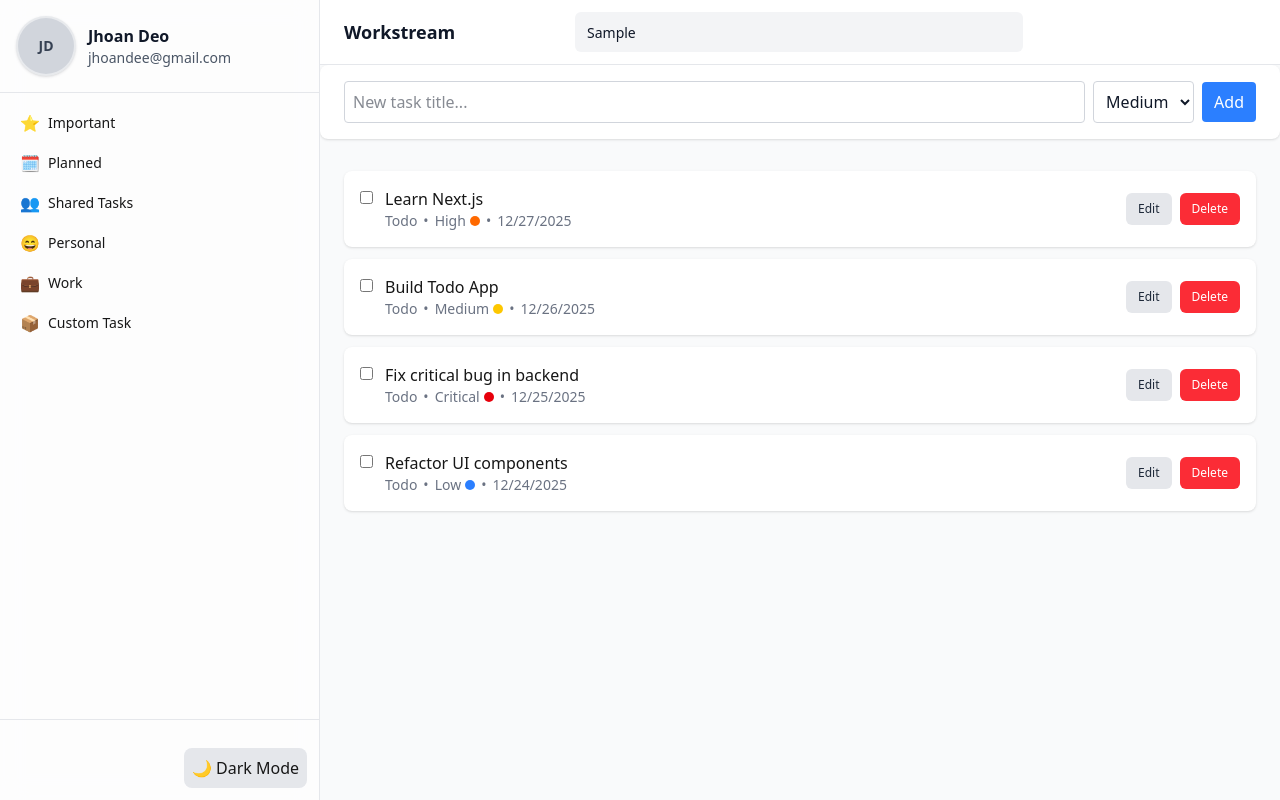
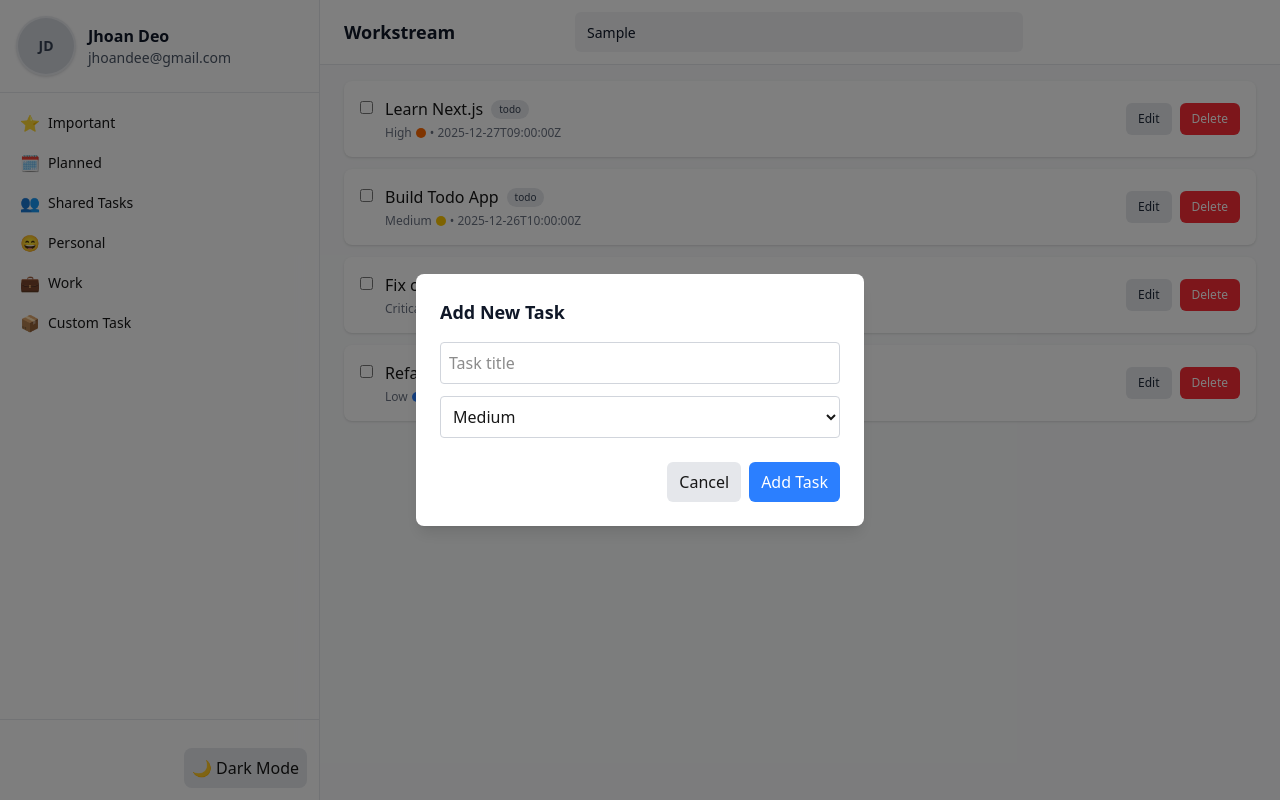
Before and after one commit to K3vwe/todo-ui, a Next.js app: page / in a window 1280 px wide. Both pictures are taken after typing "Sample" into the empty fields and a click on the button "+ New Task". Built offline with nearby package versions, Linux system fonts and the light colour scheme.

Commit message:
Add New Task Modal

```diff
--- a/components/main/MainWorkspace.tsx
+++ b/components/main/MainWorkspace.tsx
@@ -5,6 +5,7 @@ import WorkspaceHeader from "./WorkspaceHeader";
 import TaskList from "./TaskList";
 import NewTaskForm from "./NewTaskForm";
 import EditTaskModal from "./EditTaskModal";
+import NewTaskModal from "./NewTaskModal";
 import { Task, mockTasks } from "@/data/mockTasks";
 
 export default function MainWorkspace() {
@@ -12,6 +13,7 @@ export default function MainWorkspace() {
   const [isLoading, setIsLoading] = useState(true);
   const [tasks, setTasks] = useState<Task[]>([]);
   const [editingTask, setEditingTask] = useState<Task | null>(null);
+  const [showNewTaskModal, setShowNewTaskModal] = useState(false);
 
   useEffect(() => {
     const timer = setTimeout(() => {
@@ -58,12 +60,21 @@ export default function MainWorkspace() {
 
   return (
     <main className="col-span-12 md:col-span-9 h-full flex flex-col bg-gray-50 dark:bg-gray-900 overflow-hidden">
-      <WorkspaceHeader isScrolled={isScrolled} />
+      <WorkspaceHeader
+        isScrolled={isScrolled}
+        onAddTaskClick={() => setShowNewTaskModal(true)}
+      />
 
-      <NewTaskForm
-        onAddTask={task => setTasks(prev => [task, ...prev])}
-        nextId={(tasks.length + 1).toString()}
-      />
+
+      {/* Add Task CTA */}
+      {/* <div className="px-6 py-3">
+        <button
+          onClick={() => setShowNewTaskModal(true)}
+          className="px-4 py-2 rounded-md bg-blue-500 text-white hover:bg-blue-600"
+        >
+          + Add Task
+        </button>
+      </div> */}
 
       <div
         onScroll={e => setIsScrolled(e.currentTarget.scrollTop > 0)}
@@ -78,6 +89,13 @@ export default function MainWorkspace() {
         />
       </div>
 
+      <NewTaskModal
+        isOpen={showNewTaskModal}
+        onClose={() => setShowNewTaskModal(false)}
+        onAddTask={task => setTasks(prev => [task, ...prev])}
+        nextId={(tasks.length + 1).toString()}
+      />
+
       <EditTaskModal
         task={editingTask}
         onSave={handleEditTask} // updates task state
--- /dev/null
+++ b/components/main/NewTaskModal.tsx
@@ -0,0 +1,91 @@
+"use client";
+
+import { useState } from "react";
+import { Task } from "@/data/mockTasks";
+
+type Props = {
+  isOpen: boolean;
+  onClose: () => void;
+  onAddTask: (task: Task) => void;
+  nextId: string;
+};
+
+export default function NewTaskModal({
+  isOpen,
+  onClose,
+  onAddTask,
+  nextId,
+}: Props) {
+  const [title, setTitle] = useState("");
+  const [priority, setPriority] = useState<Task["priority"]>("medium");
+
+  if (!isOpen) return null;
+
+  const handleSubmit = (e: React.FormEvent) => {
+    e.preventDefault();
+    if (!title.trim()) return;
+
+    onAddTask({
+      id: nextId,
+      title: title.trim(),
+      priority,
+      completed: false,
+      createdAt: new Date().toISOString(),
+    });
+
+    setTitle("");
+    setPriority("medium");
+    onClose();
+  };
+
+  return (
+    <div className="fixed inset-0 z-50 flex items-center justify-center bg-black/50">
+      <form
+        onSubmit={handleSubmit}
+        className="bg-white dark:bg-gray-800 w-full max-w-md rounded-lg p-6 shadow-lg"
+      >
+        <h2 className="text-lg font-semibold mb-4 text-gray-900 dark:text-gray-100">
+          Add New Task
+        </h2>
+
+        <div className="space-y-3">
+          <input
+            type="text"
+            placeholder="Task title"
+            value={title}
+            onChange={e => setTitle(e.target.value)}
+            className="w-full p-2 rounded border border-gray-300 dark:border-gray-600 bg-white dark:bg-gray-700"
+          />
+
+          <select
+            value={priority}
+            onChange={e => setPriority(e.target.value as Task["priority"])}
+            className="w-full p-2 rounded border border-gray-300 dark:border-gray-600 bg-white dark:bg-gray-700"
+          >
+            <option value="critical">Critical</option>
+            <option value="high">High</option>
+            <option value="medium">Medium</option>
+            <option value="low">Low</option>
+          </select>
+        </div>
+
+        <div className="flex justify-end gap-2 mt-6">
+          <button
+            type="button"
+            onClick={onClose}
+            className="px-3 py-2 rounded-md bg-gray-200 dark:bg-gray-700"
+          >
+            Cancel
+          </button>
+
+          <button
+            type="submit"
+            className="px-3 py-2 rounded-md bg-blue-500 text-white hover:bg-blue-600"
+          >
+            Add Task
+          </button>
+        </div>
+      </form>
+    </div>
+  );
+}
--- a/components/main/TaskItem.tsx
+++ b/components/main/TaskItem.tsx
@@ -9,20 +9,18 @@ type Props = {
   onDelete: (id: string) => void;
 };
 
+const STATUS_STYLES = {
+  todo: "bg-gray-200 text-gray-700 dark:bg-gray-700 dark:text-gray-300",
+  "in-progress": "bg-yellow-100 text-yellow-800 dark:bg-yellow-900/40 dark:text-yellow-300",
+  done: "bg-green-100 text-green-800 dark:bg-green-900/40 dark:text-green-300",
+};
+
 export default function TaskItem({ task, onToggle, onEdit, onDelete }: Props) {
   const status = getTaskStatus(task);
-  const formattedDate = new Date(task.createdAt).toLocaleDateString();
-
-  const inProgressClasses =
-    status === "in-progress"
-      ? "bg-yellow-50 dark:bg-yellow-900 border-l-4 border-yellow-400"
-      : "";
 
   return (
-    <div
-      className={`flex items-center justify-between p-4 rounded-lg bg-white dark:bg-gray-800 shadow-sm ${inProgressClasses}`}
-    >
-      <label className="flex items-start gap-3 cursor-pointer flex-1">
+    <div className="flex items-center justify-between p-4 rounded-lg bg-white dark:bg-gray-800 shadow-sm">
+      <div className="flex items-start gap-3">
         <input
           type="checkbox"
           checked={task.completed}
@@ -31,28 +29,35 @@ export default function TaskItem({ task, onToggle, onEdit, onDelete }: Props) {
         />
 
         <div>
-          <p className={`font-medium ${task.completed ? "line-through text-gray-400" : ""}`}>
-            {task.title}
-          </p>
+          <div className="flex items-center gap-2">
+            <p
+              className={`font-medium ${
+                task.completed ? "line-through text-gray-400" : ""
+              }`}
+            >
+              {task.title}
+            </p>
 
-          <p className="text-sm text-gray-500 flex items-center gap-1.5 capitalize whitespace-nowrap">
-            <span>{status}</span>
-            <span>•</span>
+            <span
+              className={`text-[10px] px-2 py-0.5 rounded-full font-medium ${STATUS_STYLES[status]}`}
+            >
+              {status.replace("-", " ")}
+            </span>
+          </div>
 
+          <p className="text-xs text-gray-500 flex items-center gap-1 mt-1 capitalize">
             <span className="flex items-center gap-1">
               {task.priority}
               <span
                 className={`h-2.5 w-2.5 rounded-full ${PRIORITY_DOT_CLASSES[task.priority]}`}
               />
             </span>
-
-            <span>•</span>
-            <span>{formattedDate}</span>
+            • {task.createdAt}
           </p>
         </div>
-      </label>
+      </div>
 
-      <div className="flex gap-2 shrink-0">
+      <div className="flex gap-2">
         <button
           onClick={() => onEdit(task)}
           className="h-8 px-3 rounded-md text-xs font-medium bg-gray-200 text-gray-800 dark:bg-gray-700 dark:text-gray-200 hover:bg-gray-300 dark:hover:bg-gray-600 transition-colors"
--- a/components/main/WorkspaceHeader.tsx
+++ b/components/main/WorkspaceHeader.tsx
@@ -2,9 +2,13 @@ import React from "react";
 
 type Props = {
   isScrolled: boolean;
+  onAddTaskClick: () => void;
 };
 
-export default function WorkspaceHeader({ isScrolled }: Props) {
+export default function WorkspaceHeader({
+  isScrolled,
+  onAddTaskClick,
+}: Props) {
   return (
     <div
       className={`
@@ -39,6 +43,7 @@ export default function WorkspaceHeader({ isScrolled }: Props) {
       {/* Add Task */}
       <div className="shrink-0">
         <button
+          onClick={onAddTaskClick}
           className="
             h-10 px-5 rounded-md text-sm font-medium
             dark:bg-gray-800 text-white
```
